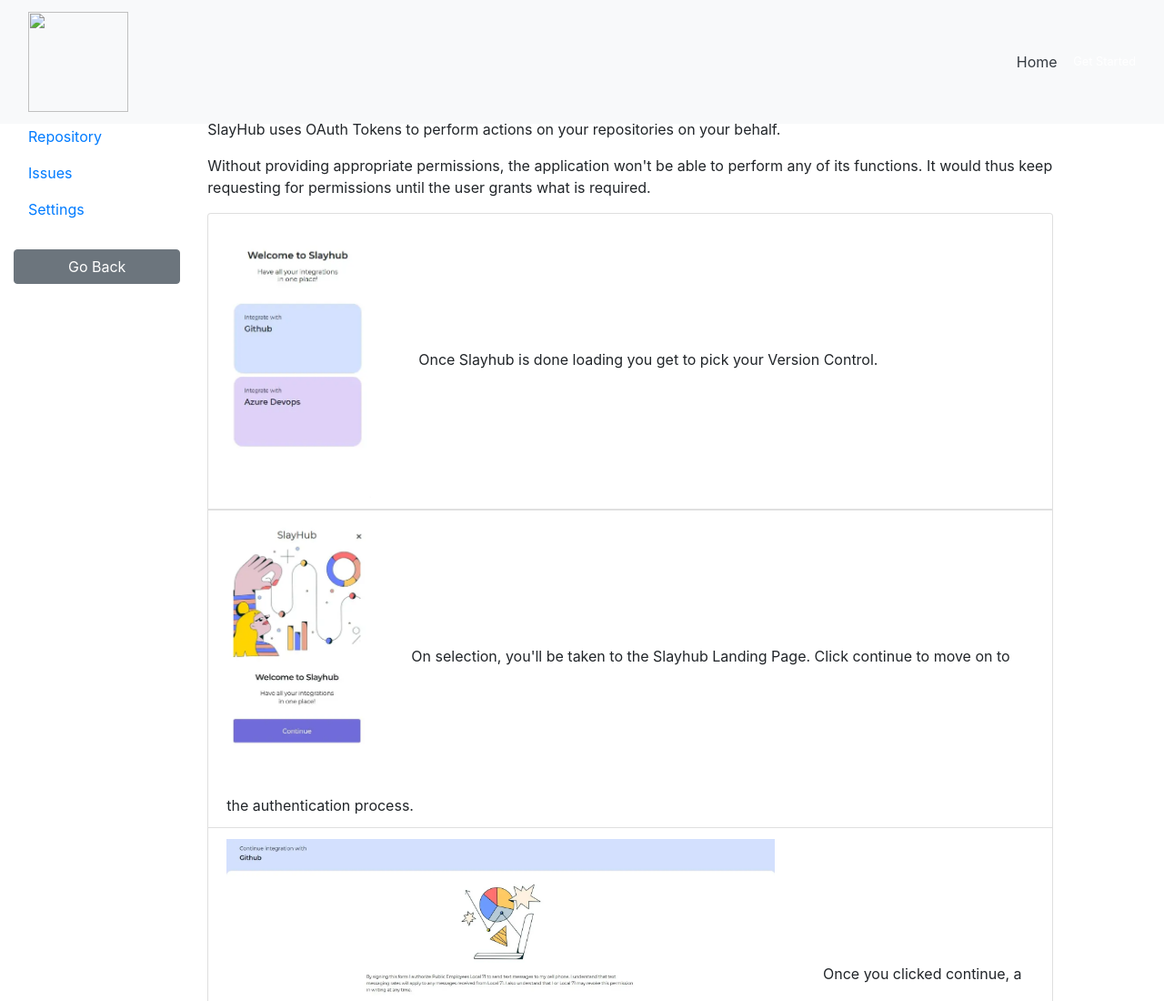
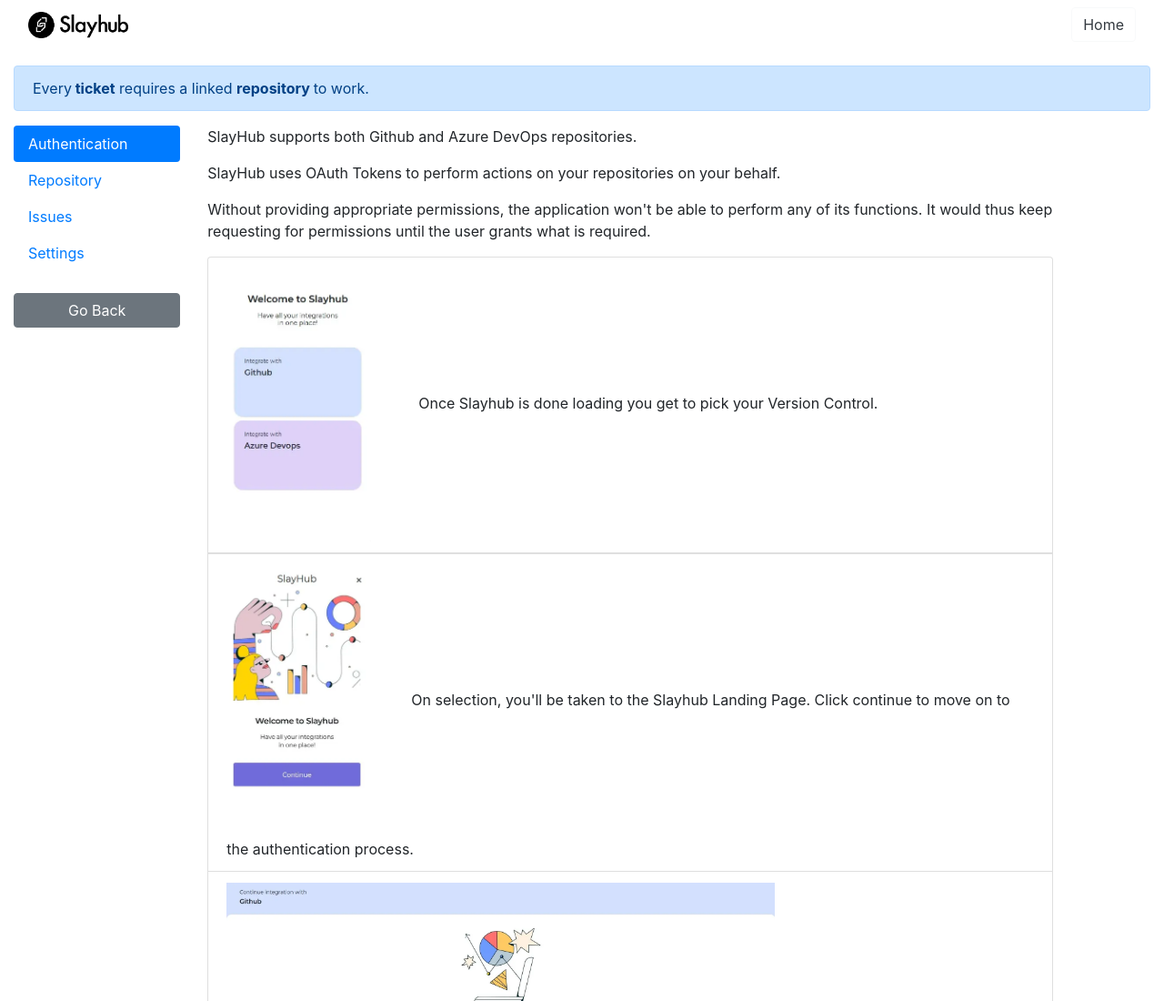
Before and after one commit to sudo-aptinstaller/slayhub-static, a plain HTML site: page help/how-to-use.html in a window 1280 px wide. Shown: the top 1100 px of the page at 91% size. Drawn offline with nearby package versions, Linux system fonts and the light colour scheme.

Commit message:
test help

```diff
--- a/help/how-to-use.html
+++ b/help/how-to-use.html
@@ -8,19 +8,18 @@
 
         </head>
     <body>
-        <nav class="navbar navbar-expand-lg navbar-light fixed-top bg-light">
+        <nav class="navbar navbar-expand-lg navbar-light fixed-top bg-transparent">
             <div class="container-fluid">
                     <a class="navbar-brand active" aria-current="page" href="#">
-                        <img src="./assets/images/site/slayhub-logo.webp" alt="" width="110" height="" class="">
+                        <img src="/assets/images/site/slayhub-logo.webp" alt="" width="110" height="" class="">
                     </a>
-                <div class="navigation-right order-1">
-                    <a type="button"
-                        class="btn btn-outline-light navigation-link login w-nav-link text-dark m-0" href="/index.html">Home</a>
-                    <a class="nbutton small nav-button w-nav-link text-white">Get Started</a>
+                <div class="navigation-right">
+                    <a class="btn btn-outline-light navigation-link login w-nav-link text-dark m-0" href="/index.html">Home</a>
                 </div>
             </div>
         </nav>
-        <div class="row-fluid container-fluid my-4">
+        <div>
+            <div class=" container-fluid my-4 pt-5">
                 <div class="alert alert-primary" role="alert">
                     Every<strong> ticket</strong> requires a linked <strong> repository </strong> to work.
                 </div>
@@ -297,6 +296,7 @@
                     </div>
                 </div>
               </div>
+        </div>
         <script src="https://code.jquery.com/jquery-3.5.1.slim.min.js" integrity="sha384-DfXdz2htPH0lsSSs5nCTpuj/zy4C+OGpamoFVy38MVBnE+IbbVYUew+OrCXaRkfj" crossorigin="anonymous"></script>
         <script src="https://cdn.jsdelivr.net/npm/bootstrap@4.6.0/dist/js/bootstrap.bundle.min.js" integrity="sha384-Piv4xVNRyMGpqkS2by6br4gNJ7DXjqk09RmUpJ8jgGtD7zP9yug3goQfGII0yAns" crossorigin="anonymous"></script>
     </body>
```
Also changed, not shown: help/help.html (+7 -7 lines), help/how-does-it-work.html (+7 -7 lines). Lines whose indentation alone changed are shown as unchanged.
